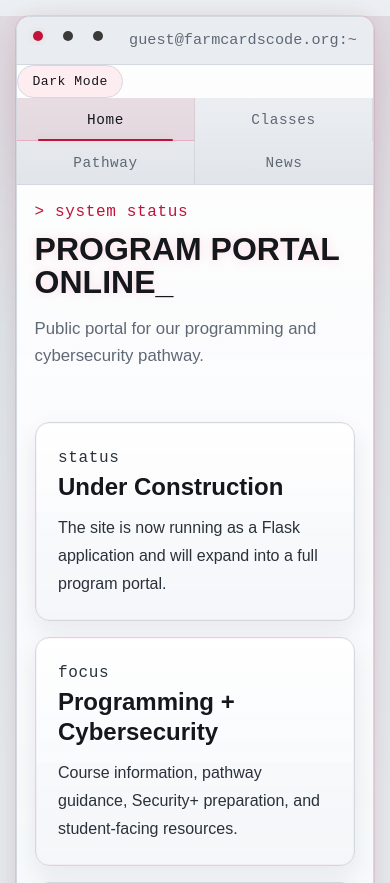
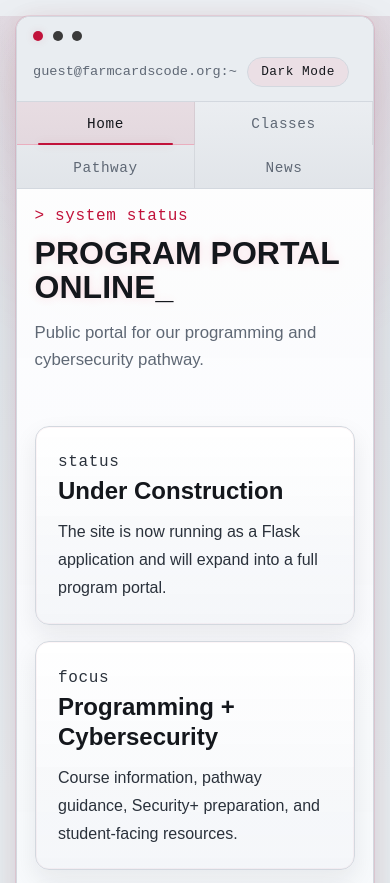
Before and after one commit to FarmCardsCode/www-farmcardscode, a Flask app: page / in a window 390 px wide. Shown: the top 883 px of the page. Run offline with Flask 3, Linux system fonts and the light colour scheme.

Commit message:
Fix theme toggle button location

```diff
--- a/app/static/css/style.css
+++ b/app/static/css/style.css
@@ -161,10 +161,18 @@ body {
   background: var(--terminal-bar-bg);
 }
 
-.terminal-meta {
+.terminal-left {
   display: flex;
   align-items: center;
   gap: 0.6rem;
+  flex: 0 0 auto;
+}
+
+.terminal-right {
+  display: flex;
+  align-items: center;
+  gap: 0.9rem;
+  margin-left: auto;
   min-width: 0;
 }
 
@@ -185,10 +193,11 @@ body {
 }
 
 .title {
-  margin-left: 0.4rem;
+  margin-left: 0;
   color: var(--muted);
   font-family: "Courier New", Courier, monospace;
   font-size: 0.95rem;
+  white-space: nowrap;
 }
 
 .hero,
@@ -443,10 +452,11 @@ body {
   background: rgba(255, 49, 92, 0.08);
   color: var(--text);
   border-radius: 999px;
-  padding: 0.5rem 0.9rem;
+  padding: 0.45rem 0.85rem;
   font-family: "Courier New", Courier, monospace;
-  font-size: 0.82rem;
+  font-size: 0.8rem;
   letter-spacing: 0.04em;
+  line-height: 1;
   cursor: pointer;
   transition: background 0.2s ease, border-color 0.2s ease, transform 0.2s ease, box-shadow 0.2s ease;
 }
@@ -532,4 +542,15 @@ body {
     flex-wrap: wrap;
     align-items: flex-start;
   }
+
+  .terminal-right {
+    width: 100%;
+    justify-content: space-between;
+  }
+
+  .title {
+    font-size: 0.85rem;
+    overflow: hidden;
+    text-overflow: ellipsis;
+  }
 }
--- a/app/templates/base.html
+++ b/app/templates/base.html
@@ -12,15 +12,19 @@
 
   <main class="terminal-shell">
     <div class="terminal-bar">
+      <div class="terminal-left">
         <span class="dot red"></span>
         <span class="dot dark"></span>
         <span class="dot dark"></span>
-      <span class="title">guest@farmcardscode.org:~</span>
       </div>
 
+      <div class="terminal-left">
+        <span class="title">guest@farmcardscode.org:~</span>
         <button id="theme-toggle" class="theme-toggle" type="button" aria-label="Toggle theme">
           <span class="theme-toggle-label">Theme</span>
         </button>
+      </div>
+    </div>
 
     <nav class="site-nav">
       <a href="{{ url_for('main.index') }}" class="nav-link {% if request.endpoint == 'main.index' %}active{% endif %}">
```
Lines whose indentation alone changed are shown as unchanged.
